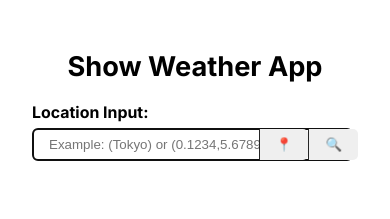
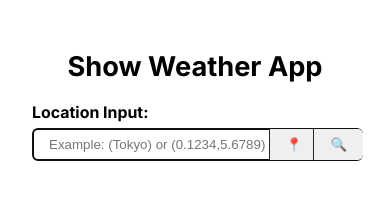
Before and after one commit to FantiGA/show-weather-nextjs-ts, a Next.js app: page / in a window 390 px wide. Shown: the top 219 px of the page. Built offline with nearby package versions, Linux system fonts and the light colour scheme; no server answers.

Commit message:
fixed the styles bug on mobile

```diff
--- a/package.json
+++ b/package.json
@@ -24,10 +24,10 @@
     "cypress": "^13.6.0",
     "cypress-browser-permissions": "^1.1.0",
     "eslint": "^8",
-    "eslint-config-next": "14.0.2",
+    "eslint-config-next": "^14.0.2",
     "eslint-plugin-cypress": "^2.15.1",
     "eslint-plugin-jest-dom": "^5.1.0",
-    "prettier": "3.1.0",
+    "prettier": "^3.1.0",
     "typescript": "^5"
   }
 }
--- a/styles/query.module.css
+++ b/styles/query.module.css
@@ -34,6 +34,7 @@
 .formButton {
   margin-top: 1px;
   margin-bottom: 1px;
+  margin-right: -5px;
   padding: 0.5rem 1rem;
   border-left: 1px solid #252525;
   border-top: none;
```
Also changed, not shown: 1 other file (tests, documents, lock files or other folders).
